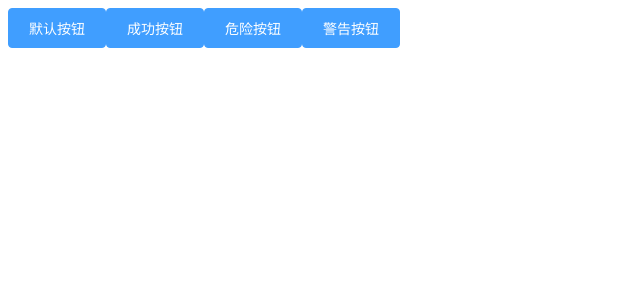
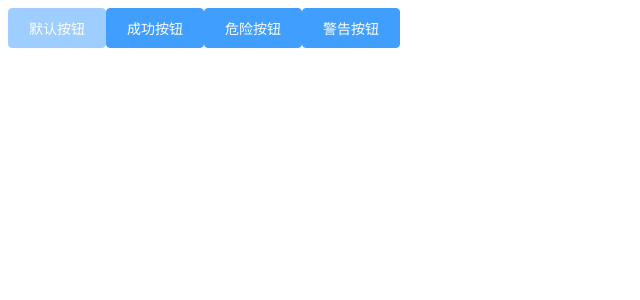
Before and after one commit to piMriN/homework, a Vue app: page /#/ in a window 1280 px wide. Shown: the top 300 px of the page, without its empty margins (0-640 px from the left). Built offline with nearby package versions, Linux system fonts and the light colour scheme.

Commit message:
'button按钮定义边框、圆角、禁用效果'

```diff
--- a/src/components/button/index.vue
+++ b/src/components/button/index.vue
@@ -1,5 +1,5 @@
 <template>
-  <button class="na-button na-button-primary">
+  <button class="na-button na-button-primary is-round">
     <slot></slot>
   </button>
 </template>
@@ -43,4 +43,8 @@ export default {
   border-color: #f56c6c;
   color: #fff;
 }
+.na-button[disabled] {
+  cursor: not-allowed;
+  opacity: 0.5;
+}
 </style>
--- a/src/views/HomeView.vue
+++ b/src/views/HomeView.vue
@@ -1,6 +1,6 @@
 <template>
   <div class="home">
-    <na-button>默认按钮</na-button>
+    <na-button disabled>默认按钮</na-button>
     <na-button type="primary">成功按钮</na-button>
     <na-button type="danger">危险按钮</na-button>
     <na-button type="warning">警告按钮</na-button>
```
